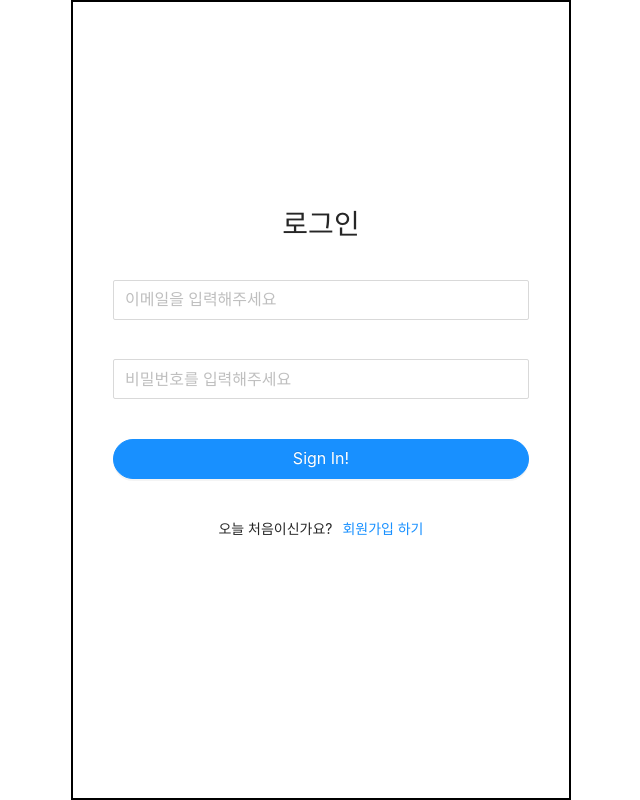
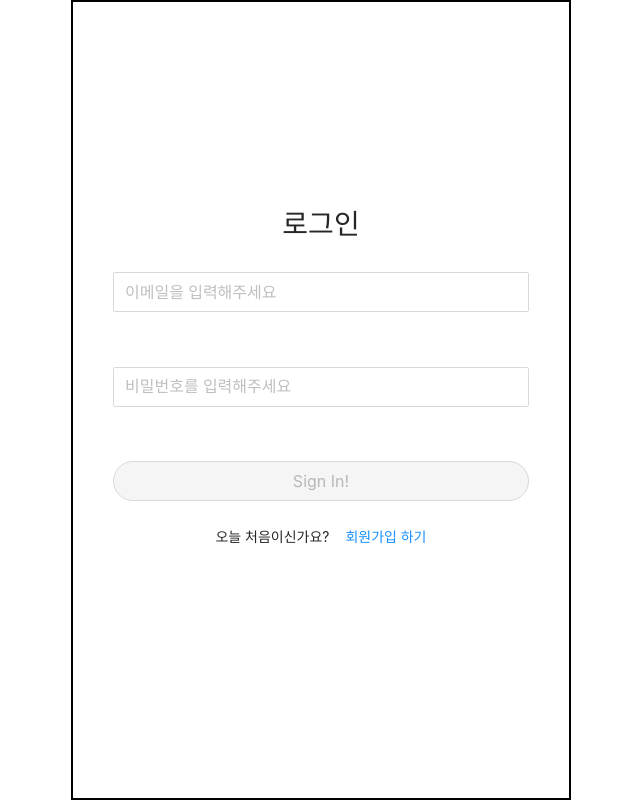
Before and after one commit to hyunjin0910/Todolist, a React (Create React App) app: page /signIn in a window 1280 px wide. Shown: the whole page, without its empty margins (319-959 px from the left). Built offline with nearby package versions, Linux system fonts and the light colour scheme; no server answers.

Commit message:
feat: 로그인 페이지 구현. useForm 훅을 활용한 Input 에러 핸들링

```diff
--- a/src/App.js
+++ b/src/App.js
@@ -10,8 +10,10 @@ const App = () => {
           <Route path="/" element={<Home />} />
           <Route path="/signUp" element={<SignUp />} />
           <Route path="/signIn" element={<SignIn />} />
-          <Route path="/todoList" element={<TodoList />} />
-          <Route path="/createTodo" element={<CreateTodo />} />
+          <Route path="/todos">
+            <Route path={"list"} element={<TodoList />} />
+            <Route path={"create"} element={<CreateTodo />} />
+          </Route>
         </Routes>
       </BrowserRouter>
     </div>
--- a/src/api/fetchData.js
+++ b/src/api/fetchData.js
@@ -1,9 +1,11 @@
 import { postData } from "./request";
 
 export const fetchPostLogin = async (loginUser) => {
-  const { data } = await postData("/auth/signin", loginUser);
-  const { access_token } = await data;
-  console.log(access_token);
-  localStorage.setItem("TOKEN", access_token);
-  return data;
+  try {
+    const { data } = await postData("/auth/signin", loginUser);
+    return data;
+  } catch (error) {
+    return error;
+  }
+
 };
--- /dev/null
+++ b/src/hooks/useForm.js
@@ -0,0 +1,37 @@
+import { useState } from "react";
+
+const useForm = ({ initialValue, onSubmit, validate }) => {
+  const [values, setValues] = useState(initialValue);
+  const [errors, setErrors] = useState({ email: "", password: "" });
+  const [isLoading, setIsLoading] = useState(false);
+
+  const handleChange = async (e) => {
+    const { name, value } = e.target;
+    setValues({ ...values, [name]: value });
+    const newErrors = validate ? validate(values) : {};
+    setErrors(newErrors);
+  };
+
+  const handleSubmit = async (e) => {
+    setIsLoading(true);
+    e.preventDefault();
+    if (Object.keys(errors).length === 0) {
+      try {
+        await onSubmit(values);
+      } catch {
+        alert("이메일이나 비밀번호를 확인해주세요");
+      }
+    }
+    setIsLoading(false);
+  };
+
+  return {
+    values,
+    errors,
+    isLoading,
+    handleChange,
+    handleSubmit,
+  };
+};
+
+export default useForm;
--- a/src/pages/signIn.js
+++ b/src/pages/signIn.js
@@ -6,19 +6,68 @@ import { fetchPostLogin } from "../api/fetchData";
 import useForm from "../hooks/useForm";
 const SignIn = () => {
   const navigate = useNavigate();
+  const { values, errors, handleChange, handleSubmit } = useForm({
+    initialValue: {
+      email: "",
+      password: "",
+    },
 
-  fetchPostLogin({
-    email: "jenet@email.com",
-    password: "12345678",
+    onSubmit: async (values) => {
+      const data = await fetchPostLogin({
+        email: values.email,
+        password: values.password,
+      });
+      const { access_token } = data;
+      localStorage.setItem("TOKEN", access_token);
+      navigate("/todos/list");
+    },
+
+    validate: ({ email, password }) => {
+      const errors = {};
+      const Email_Regex = /^.+@.+\..+$/.test(email);
+
+      if (!email) errors["email"] = "이메일을 입력해주세요";
+      else if (!Email_Regex) errors["email"] = "올바른 이메일 형식이 아닙니다 ";
+
+      if (!password) errors["password"] = "비밀번호를 입력해주세요";
+      else if (password.length < 7)
+        errors["password"] = "비밀번호는 8자리 이상이어야 합니다";
+      return errors;
+    },
   });
 
   return (
     <Wrapper>
       <h1>로그인</h1>
-      <FormContainer>
-        <Input size="large" placeholder="이메일을 입력해주세요" />
-        <Input size="large" placeholder="비밀번호를 입력해주세요" />
-        <Button type="primary" shape="round" size="large">
+      <FormContainer onSubmit={handleSubmit}>
+        <InputError>
+          <Input
+            size="large"
+            placeholder="이메일을 입력해주세요"
+            name="email"
+            onChange={handleChange}
+            autoComplete="off"
+          />
+          <p>{errors["email"]}</p>
+        </InputError>
+        <InputError>
+          <Input
+            size="large"
+            placeholder="비밀번호를 입력해주세요"
+            type="password"
+            name="password"
+            onChange={handleChange}
+          />
+          <p>{errors["password"]}</p>
+        </InputError>
+
+        <Button
+          type="primary"
+          shape="round"
+          size="large"
+          htmlType="submit"
+          disabled={Object.keys(errors).length > 0 ? true : false}
+        >
           Sign In!
         </Button>
         <GoSignUp>
@@ -44,9 +93,19 @@ const FormContainer = styled.form`
   flex-direction: column;
 `;
 
+const InputError = styled.div`
+  height: 70px;
+  p {
+    text-align: left;
+    color: red;
+    margin-top: 0.5rem;
+    margin-left: 0.7rem;
+  }
+`;
+
 const GoSignUp = styled.div`
   width: 100%;
   display: flex;
   justify-content: center;
-  gap: 10px;
+  gap: 1rem;
 `;
```
